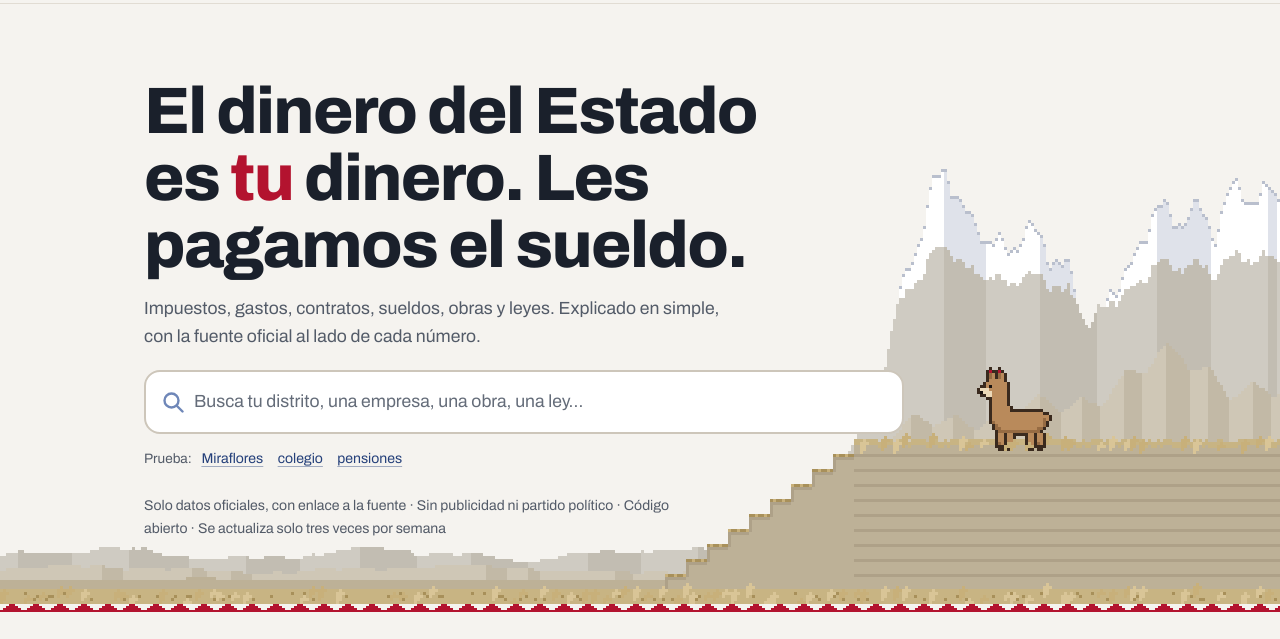
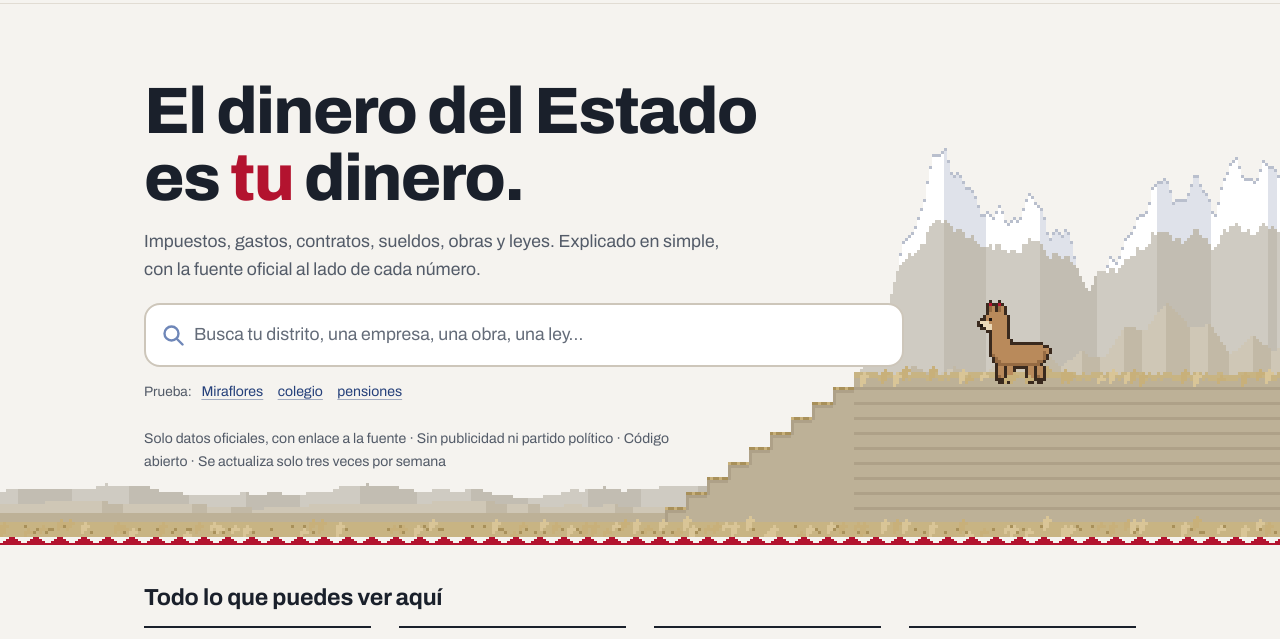
Before and after one commit to victorx142010/transparencia, a plain HTML site: page index.html in a window 1280 px wide. Shown: the part 117-756 px from the top of the page. Drawn offline with Linux system fonts and the light colour scheme.

Commit message:
Titular de la portada más corto: sin "Les pagamos el sueldo"
Co-Authored-By: Claude Opus 5.5 <noreply@anthropic.com>

```diff
--- a/index.html
+++ b/index.html
@@ -58,7 +58,7 @@
     <!-- ===================== INICIO ===================== -->
     <section id="inicio" class="vista" aria-labelledby="t-inicio">
       <div class="hero">
-        <h1 id="t-inicio">El dinero del Estado es <em>tu</em> dinero. Les pagamos el sueldo.</h1>
+        <h1 id="t-inicio">El dinero del Estado es <em>tu</em> dinero.</h1>
         <p class="hero__sub">Impuestos, gastos, contratos, sueldos, obras y leyes. Explicado en simple, con la fuente oficial al lado de cada número.</p>
         <div class="buscador" role="search">
           <label for="busqueda-global" class="visualmente-oculto">Buscar en todo el portal</label>
```
